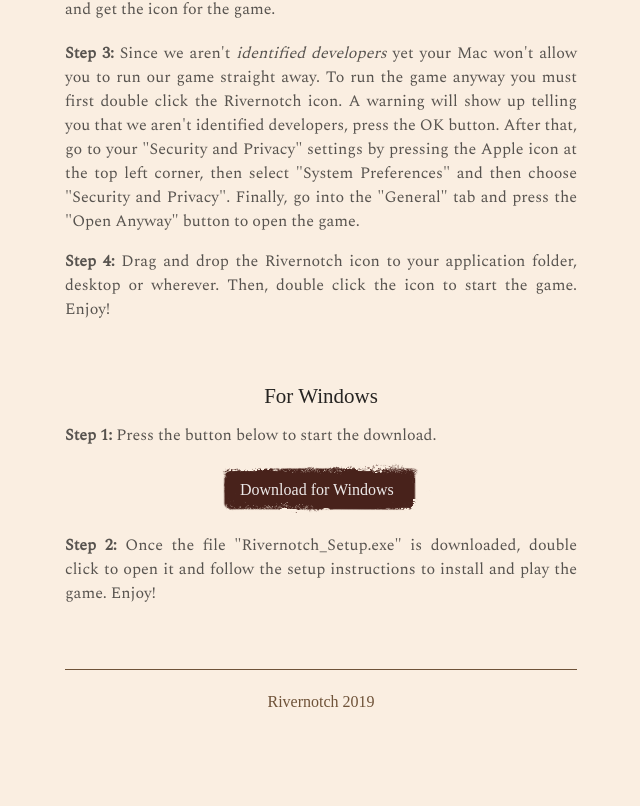
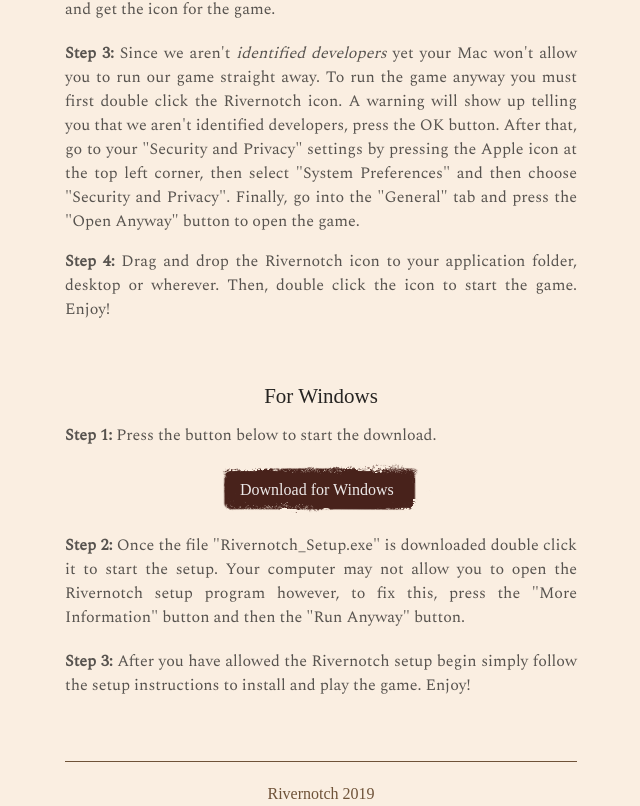
Before and after one commit to charlesmaddock/rivernotch.com, a React (Create React App) app: page /download in a window 1280 px wide. Shown: the part 698-1504 px from the top of the page, without its empty margins (319-959 px from the left). Before the commit the page ends 1412 px from the top, so only its background shows below. Built offline with nearby package versions, Linux system fonts and the light colour scheme; a web font is replaced by a local one.

Commit message:
Better description for windows install.

```diff
--- a/src/components/Download.js
+++ b/src/components/Download.js
@@ -62,7 +62,10 @@ const Download = () => {
             </Button>
           </a>
           <p style={{fontFamily: "Spectral", fontSize: 16, marginTop: 20}}>
-            <b>Step 2:</b> Once the file "Rivernotch_Setup.exe" is downloaded, double click to open it and follow the setup instructions to install and play the game. Enjoy!
+            <b>Step 2:</b> Once the file "Rivernotch_Setup.exe" is downloaded double click it to start the setup. Your computer may not allow you to open the Rivernotch setup program however, to fix this, press the "More Information" button and then the "Run Anyway" button.
+          </p>
+          <p style={{fontFamily: "Spectral", fontSize: 16, marginTop: 20}}>
+            <b>Step 3:</b> After you have allowed the Rivernotch setup begin simply follow the setup instructions to install and play the game. Enjoy!
           </p>
         </div>
       </div>
```
